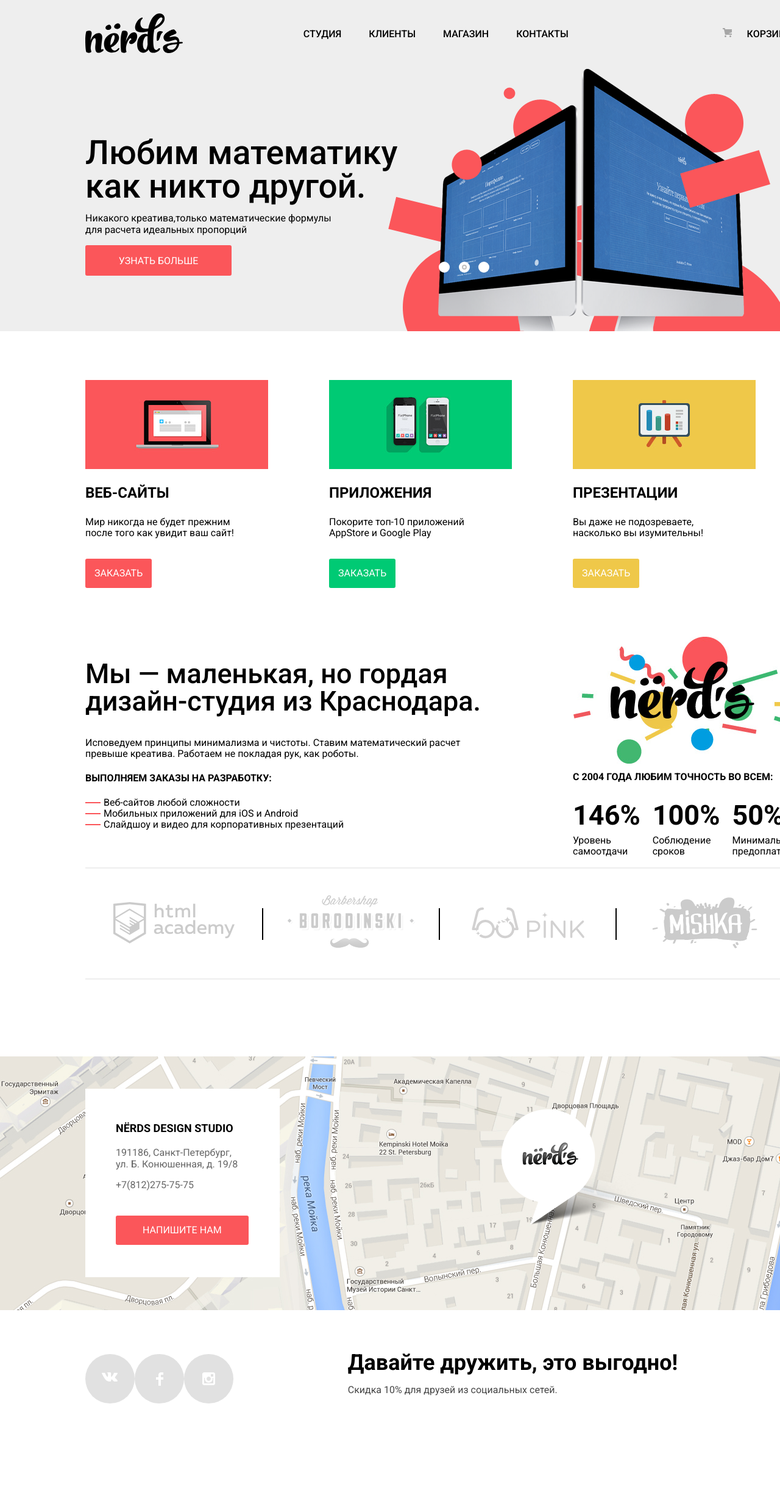
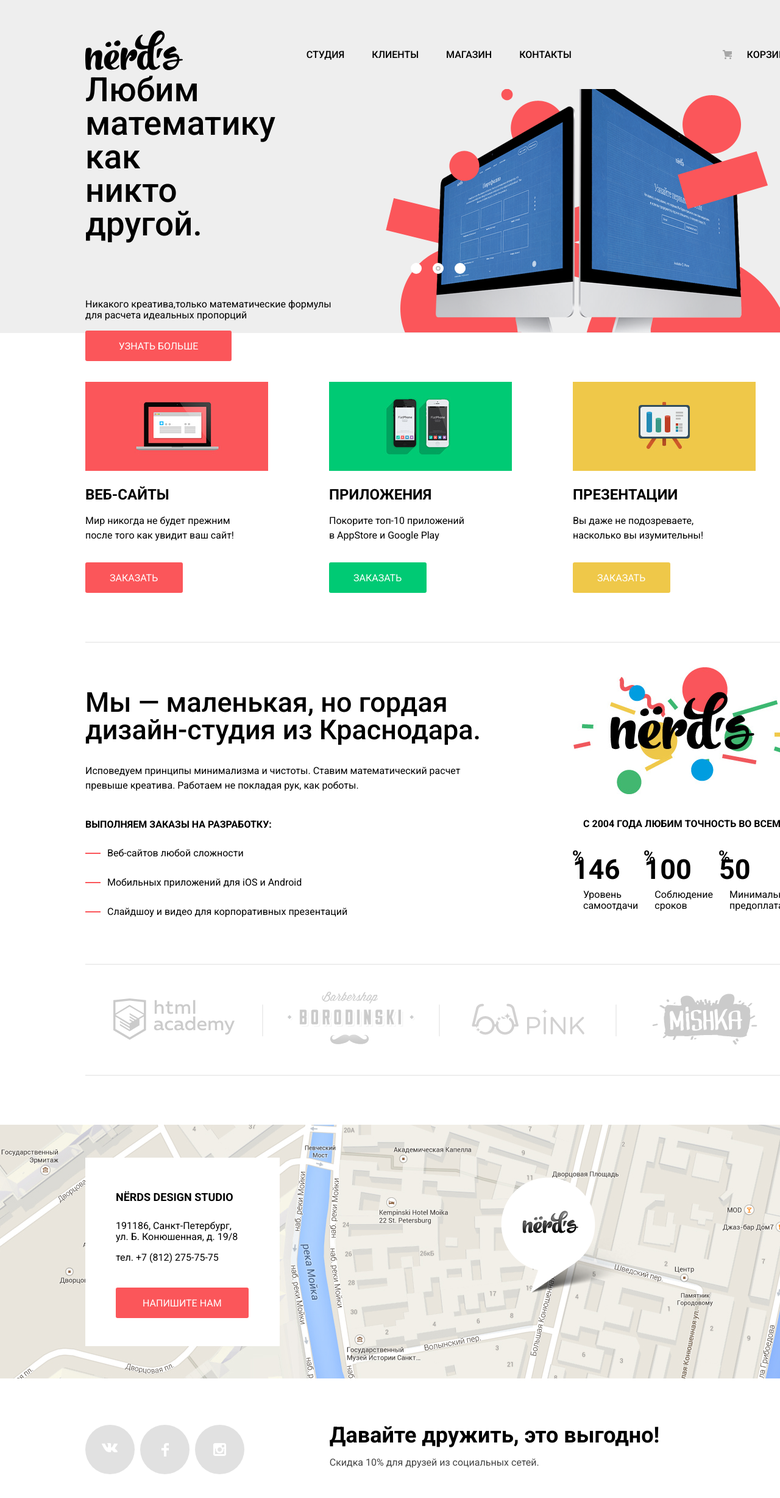
Before and after one commit to Squappi/663617-nerds-29, a plain HTML site: page index.html in a window 1280 px wide. Shown: the top 2456 px of the page at 61% size. Before the commit the page ends 2374 px from the top, so only its background shows below. Drawn offline with Linux system fonts and the light colour scheme.

Commit message:
почти финал

```diff
--- a/css/style.css
+++ b/css/style.css
@@ -74,9 +74,11 @@ img {
   margin: 0 auto;
   grid-template-columns: min-content 1fr min-content;
   align-items: center;
+  margin-top: 34px;
 }
 .main-logo{
  width: 160px;
+ margin-bottom: 12px;
 }
 .main-logo img:active {
   opacity: 0.2;
@@ -118,27 +120,21 @@ img {
   padding: 25px 0px;
   margin-right: 45px;
 }
-.basket-navigation {
-  display: flex;
-  justify-content: flex-end;
+.basket {
+  padding-left: 40px;
+  position: relative;
   line-height: 30px;
   font-weight: 500;
   text-transform: uppercase;
-}
-.basket-navigation a:not(href) {
   display: block;
-  padding: 25px 0;
   color: var(--black-basic-text);
-}
-.basket-navigation .basket {
-  padding-left: 50px;
-  position: relative;
+  font-weight: 500;
 }
 .basket::before {
   content: "";
   position: absolute;
-  top: 30px;
-  left: 10px;
+  top: 7px;
+  left: 0px;
   width: 15px;
   height: 15px;
   background-image: url("../img/svg/cart-icon.svg");
@@ -161,9 +157,10 @@ img {
   align-items: center;
   max-width: 1160px;
   margin: 0 auto;
-  height: 431px;
+  height: 400px;
   background-repeat: no-repeat;
   background-position-x: right;
+  background-position: 99% -32px;
 }
 .banner-container {
   padding-top: 20px;
@@ -186,11 +183,11 @@ img {
 }
 .slider-controls {
   position: absolute;
-  top: 317px;
-  left: 50%;
+  top: 285px;
+  left: 46%;
   z-index: 20;
   display: flex;
-  width: 83px;
+  width: 90px;
   justify-content: space-between;
 }
 .slider-controls button {
@@ -235,10 +232,11 @@ img {
   justify-content: space-between;
   flex-wrap: wrap;
   list-style: none;
-  padding: 0;
+  padding: 0 0 80px 0;
   margin: 0;
   padding-right: 60px;
   margin-bottom: 80px;
+  border-bottom: 2px solid var(--lightgray);
 }
 .features-item h3 {
   text-transform: uppercase;
@@ -246,7 +244,8 @@ img {
   line-height: 30px;
 }
 .features-item p {
-  margin-bottom: 32px;
+  margin-top: -8px;
+  line-height: 24px;
 }
 .features-item img {
   width: 300px;
@@ -306,14 +305,17 @@ img {
 
 }
 .button-red {
-  padding: 15px;
+  padding: 17px 41px 15px 40px;
+  margin-top: 16px;
 }
 .button-green {
-  padding: 15px;
+  padding: 17px 41px 15px 40px;
+  margin-top: 16px;
   background-color:var(--green-button);
 }
 .button-yellow {
-  padding: 15px;
+  padding: 17px 41px 15px 40px;
+  margin-top: 16px;
   background-color: var(--yellow-button);
 }
 
@@ -322,10 +324,12 @@ img {
 .description {
   max-width: 1160px;
   margin: 0 auto;
+  margin-top: -43px;
 }
 .description-top{
   display: flex;
   justify-content: space-between;
+  margin-bottom: 49px;
 }
 .description-about {
   width: 650px;
@@ -334,25 +338,32 @@ img {
   font-size: 45px;
   line-height: 45px;
   font-weight: 500;
+  margin-bottom: 33px;
+}
+.description-about p{
+  line-height: 24px;
+  margin-bottom: 43px;
 }
 .description h4 {
   text-transform: uppercase;
   font-weight: 700;
+  margin-bottom: 26px;
 }
 .description-list {
+  line-height: 24px;
   list-style: none;
-  padding: 0;
-  margin: 0;
+
 }
 .description-list li {
   position: relative;
-  margin-left: 30px;
+  margin-left: -4px;
+  margin-bottom: 24px;
 }
 .description-list li::after {
   content: "";
   position: absolute;
-  top: 8px;
-  left: -30px;
+  top: 11px;
+  left: -36px;
   width: 25px;
   height: 2px;
   background-color: var(--button-color);
@@ -361,7 +372,9 @@ img {
   width: 360px;
   background-image: url("../img/nerds-illustration.png");
   background-repeat: no-repeat;
-  padding-top: 200px;
+  background-position: 0% 1%;
+  padding-top: 229px;
+  padding-left: 17px;
 }
 .advantage ul {
   display: flex;
@@ -373,15 +386,26 @@ img {
   font-weight: 700;
 }
 .advantage-item {
-  margin-right: 20px;
+  margin-right: 27px;
 }
 .percent {
+  position: relative;
   display: block;
   font-size: 45px;
   line-height: 64px;
   font-weight: 700;
-  padding: 0;
-  margin: 0;
+  margin-left: -17px;
+  margin-top: 8px;
+}
+.percent::before {
+  content: "";
+  position: absolute;
+  top: 0px;
+  left: 0px;
+  width: 20px;
+  height: 40px;
+  background-image: url("../img/svg/percent.svg");
+  background-repeat: no-repeat;
 }
 
 /*partners*/
@@ -394,29 +418,22 @@ padding: 0;
 margin: 0;
 border-top: 2px solid var(--lightgray);
 border-bottom: 2px solid var(--lightgray);
-padding: 46px 0 44px 0;
-margin-bottom: 126px;
+padding: 65px 0 63px 0;
+margin-bottom: 80px;
 list-style: none;
 text-align: center;
 }
-
 .partners-list li {
 display: flex;
 flex-direction: column;
 justify-content: center;
 height: 90px;
 vertical-align: middle;
-}
-
-.partners {
-display: flex;
-flex-direction: column;
-justify-content: center;
 width: 290px;
 height: 52px;
-border-left: 2px solid black;
+border-left: 2px solid var(--lightgray);
 }
-.partners-list li:nth-child(4n+1) .partners{
+.partners-list li:nth-child(4n+1) {
   border: none;
 }
 .partners-item {
@@ -439,7 +456,7 @@ border-left: 2px solid black;
 .main-back {
   display: flex;
   align-items: center;
-  height: 250px;
+  height: 175px;
   background-color: var(--lightgray);
   margin-bottom: 55px;
 }
@@ -447,8 +464,11 @@ border-left: 2px solid black;
   font-weight: 500;
   font-size: 55px;
   line-height: 55px;
-  max-width: 1160px;
+  max-width: 540px;
   margin: 0 auto;
+  margin-bottom: 95px;
+  margin-right: 352px;
+
 }
 .flex-style {
   display: flex;
@@ -702,24 +722,18 @@ border-left: 2px solid black;
   align-items: center;
   flex-wrap: wrap;
   position: relative;
-  text-transform: uppercase;
   list-style: none;
   font-size: 14px;
   line-height: 18px;
   margin: 0;
 }
-.catalog-list a:not(href) {
-  color: var(--black-basic-text);
-}
-.catalog-list ul {
-  display: flex;
-  justify-content: flex-start;
-  list-style: none;
-  margin-right: 25px;
-}
 .catalog-sorting {
   margin-right: 25px;
   opacity: 0.3;
+  border: none;
+  text-transform: uppercase;
+  outline: none;
+  background: transparent;
 }
 .catalog-sorting:hover,
 .catalog-sorting:focus {
@@ -829,24 +843,28 @@ border-left: 2px solid black;
   display: none;
   bottom: 0px;
   width: 360px;
-  height: 231px;
+  min-height: 231px;
   opacity: 0;
   transition: 1s;
   text-align: center;
   background-color: var(--lightgray);
 }
-.catalog-header {
+.top-picture h4 {
   font-size: 18px;
   line-height: 30px;
   text-transform: uppercase;
   color: var(--black-basic-text);
 }
-.catalog-header:hover {
+.top-picture h4:hover {
   color: var(--button-color);
 }
-.catalog-header:active {
+.top-picture h4:active {
   color: var(--black-basic-text);
   opacity: 0.3;
+}
+.top-picture p {
+  max-width: 227px;
+  margin: 0 auto;
 }
 .header-catalog {
   font-size: 18px;
@@ -866,6 +884,7 @@ border-left: 2px solid black;
   padding: 15px 60px;
   text-align: center;
   border-radius: 3px;
+  margin-bottom: 44px;
 }
 .button-catalog:hover,
 .button-catalog:focus {
@@ -878,10 +897,6 @@ border-left: 2px solid black;
 
 /* pagination */
 
-.pagination {
-  max-width: 1160px;
-  margin: 0 auto;
-}
 .pagination-list a:not(href) {
   color: var(--black-basic-text);
 }
@@ -970,15 +985,15 @@ padding-left: 0;
   width: 319px;
   height: 309px;
 }
-.address {
-  color: var(--cart-text);
-  margin-bottom: 40px;
+.contact p{
+  margin-top: 23px;
 }
 .contacts-phone {
   color:inherit;
 }
 .button-cart {
-  padding: 15px 44px;
+  padding: 17px 44px 15px 44px;
+  margin-top: 39px;
 }
 .footer-social {
   display: grid;
@@ -992,7 +1007,7 @@ padding-left: 0;
   display: flex;
   flex-wrap: wrap;
   margin: 0 auto;
-  width: 243px;
+  width: 270px;
   list-style: none;
   padding: 0;
   text-align: center;
@@ -1003,6 +1018,7 @@ padding-left: 0;
   background-color: var(--social-color);
   border-radius: 50%;
   padding-top: 30px;
+  margin-right: 9px;
 }
 .social-item:hover,
 .social-item:focus {
@@ -1028,7 +1044,8 @@ padding-left: 0;
   line-height: 36px;
   font-weight: 700;
   margin: 0;
-  padding: 0;
+  margin-top: 7px;
+  margin-right: 87px;
 }
 .footer-sale p {
   font-size: 16px;
@@ -1113,9 +1130,12 @@ padding-left: 0;
   border: 2px solid var(--form-color);
   border-radius: 3px;
 }
-.modal-error {
-  animation: shake 0.6s;
-  border: 2px solid var(--button-color);
+.form-icon-name.modal-error,
+.form-icon-email.modal-error,
+.textarea-modal.modal-error
+{
+animation: shake 0.6s;
+border: 2px solid var(--button-color);
 }
 .button-modal {
   display: inline-block;
--- a/index.html
+++ b/index.html
@@ -21,9 +21,7 @@
                 <li><a href="">Контакты</a></li>
             </ul>
         </nav>
-      <div class="basket-navigation">
-          <a class="basket" href="">Корзина</a>
-      </div>
+        <a class="basket" href="">Корзина</a>
     </div>
     </header>
     <main class="container">
@@ -32,21 +30,18 @@
           <div class="banner-container">
               <ul class="slider-list">
                   <li class="slider-item slide slide-current">
-                    <h1 class="main-title">Долго, дорого,<br>
-                    скрупулезно.</h1>
+                    <h1 class="main-title">Долго, дорого,скрупулезно.</h1>
                     <p>Математически выверенный дизайн для вашего сайта или мобильного приложения.</p>
                     <a class="button header-button" href="catalog.html"><span>Узнать больше</span></a>
                   </li>
                   <li class="slider-item slide">
-                    <h1 class="main-title">Любим математику<br>
-                    как никто другой.</h1>
+                    <h1 class="main-title">Любим математику как никто другой.</h1>
                     <p>Никакого креатива,только математические формулы<br>
                     для расчета идеальных пропорций</p>
                     <a class="button header-button" href="catalog.html"><span>Узнать больше</span></a>
                   </li>
                   <li class="slider-item slide">
-                    <h1 class="main-title">Только ночь,<br>
-                    только хардкор</h1>
+                    <h1 class="main-title">Только ночь, только хардкор</h1>
                     <p>Работать днем как все? Мы против этого.</p>
                     <p>Ближе к полуночи работа только начинается</p>
                     <a class="button header-button" href="catalog.html"><span>Узнать больше</span></a>
@@ -78,7 +73,7 @@
             </figure>
             <h3>Приложения</h3>
             <p>Покорите топ-10 приложений <br>
-             AppStore и Google Play</p>
+             в AppStore и Google Play</p>
             <a class="button button-green" href="catalog.html"><span>заказать</span></a>
           </li>
 
@@ -109,40 +104,32 @@
           <div class="advantage">
                 <h4>С 2004 года любим точность во всем:</h4>
                   <ul class="advantage-list">
-                    <li class="advantage-item"><span class="percent">146%</span> Уровень самоотдачи</li>
-                    <li class="advantage-item"><span class="percent">100%</span> Соблюдение сроков</li>
-                    <li class="advantage-item"><span class="percent">50%</span> Минимальная предоплата</li>
+                    <li class="advantage-item"><span class="percent">146</span> Уровень самоотдачи</li>
+                    <li class="advantage-item"><span class="percent">100</span> Соблюдение сроков</li>
+                    <li class="advantage-item"><span class="percent">50</span> Минимальная предоплата</li>
                   </ul>
           </div>
         </div>
           <ul class="partners-list">
             <li>
-              <div class="partners">
                 <a href="https://htmlacademy.ru/intensive/htmlcss">
                   <img class="partners-item" src="img/svg/activeHTML.svg" alt="HTML Academy">
               </a>
-            </div>
             </li>
             <li>
-              <div class="partners">
                 <a>
                   <img class="partners-item" src="img/logo/activeBorodinsky.png" alt="Барбершоп">
                 </a>
-              </div>
             </li>
             <li>
-              <div class="partners">
                 <a>
                   <img class="partners-item" src="img/logo/activePink.png" alt="Пинк">
                 </a>
-              </div>
             </li>
             <li>
-              <div class="partners">
                 <a>
                   <img class="partners-item" src="img/logo/activeMiska.png" alt="Мишка" >
                 </a>
-              </div>
             </li>
           </ul>
       </section>
@@ -152,13 +139,11 @@
         <div class="contacts-cart">
           <div class="contact">
               <h4>Nёrds design studio</h4>
-                  <div class="address">
-                  <p>
-                  191186, Санкт-Петербург,<br>
-                  ул. Б. Конюшенная, д. 19/8
-                </p>
-                <a class="contacts-phone" href="tel:+78122757575">+7(812)275-75-75</a>
-              </div>
+              <p>
+                191186, Санкт-Петербург,<br>
+                ул. Б. Конюшенная, д. 19/8
+              </p>
+              <a class="contacts-phone" href="tel:+78122757575">тел. +7 (812) 275-75-75</a>
               <a class="button button-cart" href="">Напишите нам</a>
           </div>
         </div>
@@ -198,19 +183,19 @@
    </footer>
    <section class="modal modal-login">
        <h2 class="modal-header">Напишите нам</h2>
-       <form class="modal-form-name" action="" method="get">
+       <form class="modal-form-name" action="https://echo.htmlacademy.ru/" method="get">
           <div class="modal-flex">
             <div>
-             <label for="modal-form">Ваше имя:</label><br>
-             <input class="form-icon-name" type="text" id="form-name" name="name-field" placeholder="Имя Фамилия" required="true">
+             <label for="form-name">Ваше имя:</label><br>
+             <input class="form-icon-name" type="text" id="form-name" name="name-field" placeholder="Имя Фамилия" required>
           </div>
           <div>
              <label class="modal-form" for="form-email">Ваш email:</label><br>
-             <input class="form-icon-email" type="email" id="form-email" name="our-email" placeholder="email@example.com" required="true">
+             <input class="form-icon-email" type="email" id="form-email" name="our-email" placeholder="email@example.com" required>
           </div>
           </div>
            <label class="modal-form" for="comment-field">Текст письма:</label><br>
-           <textarea class="textarea-modal" name="comment" id="comment-field" rows="5" placeholder="В свободной форме" required="true"></textarea><br>
+           <textarea class="textarea-modal" name="comment" id="comment-field" rows="5" placeholder="В свободной форме" required></textarea><br>
            <button class="button button-modal" type="submit"><span>Отправить</span></button>
            <button class="modal-close" type="button" aria-label="Закрыть"></button>
        </form>
--- a/js/script.js
+++ b/js/script.js
@@ -21,7 +21,7 @@ loginClose.addEventListener("click", function(evt) {
 	modalShow.classList.remove("modal-error");
 });
 function checkName (value){
-	if(!value || value.length < 3){
+	if(!value || value.length < 0){
 		iconName.classList.add("modal-error");
 		return false;
 	}
```
Also changed, not shown: catalog.html (+27 -56 lines), img/svg/percent.svg (added).
